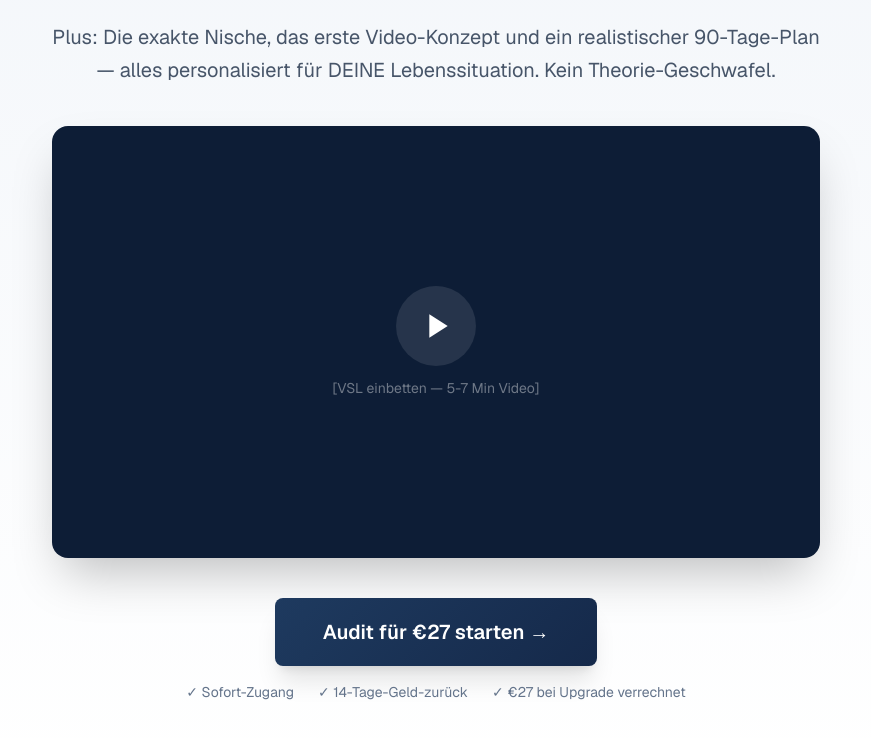
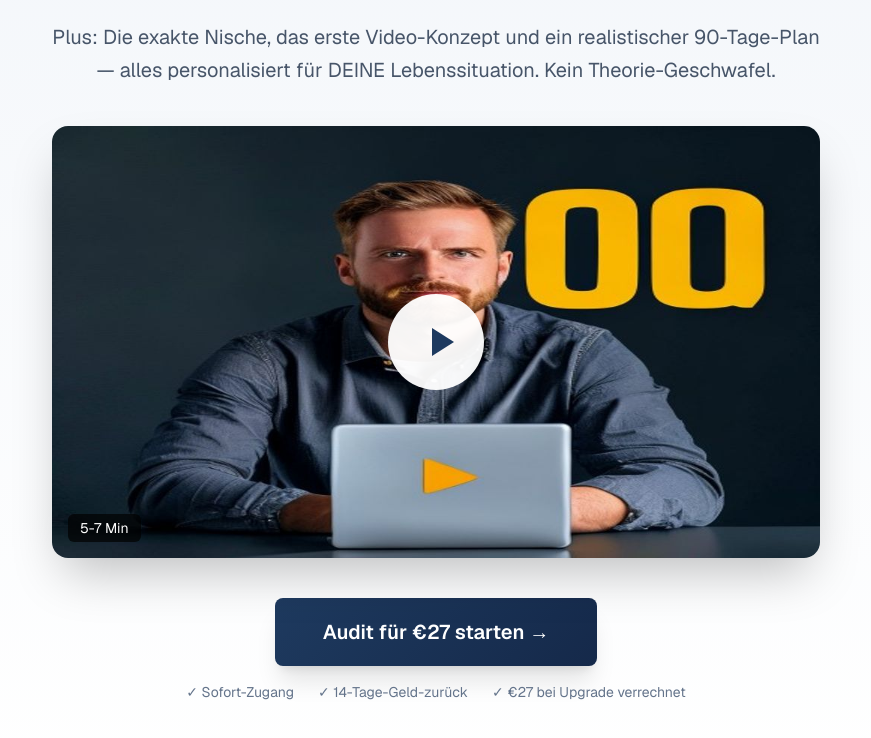
Before and after one commit to sahero7/maskpilot-website, a plain HTML site: page audit.html in a window 1280 px wide. Shown: the part 476-1214 px from the top of the page, without its empty margins (204-1075 px from the left). Drawn offline with nearby package versions, Linux system fonts and the light colour scheme.

Commit message:
feat: add hero images (Pollinations FLUX) — dashboard, vsl-thumb, og-image, avatar

```diff
--- a/audit.html
+++ b/audit.html
@@ -4,6 +4,8 @@
 <meta charset="UTF-8" />
 <meta name="viewport" content="width=device-width, initial-scale=1.0" />
 <title>Faceless YouTube Audit (€27) — MaskPilot Pro</title>
+<meta property="og:image" content="/assets/og-image.png" />
+<meta property="og:title" content="MaskPilot Audit (€27) — Faceless YouTube System" />
 <meta name="description" content="60 Min Audit: Find heraus, ob Faceless YouTube für dich passt. Plus deine ideale Nische, erstes Video-Konzept und 90-Tage-Plan." />
 
 <script src="https://cdn.tailwindcss.com"></script>
@@ -73,14 +75,15 @@ body { font-family: 'Geist', system-ui, sans-serif; }
       Plus: Die exakte Nische, das erste Video-Konzept und ein realistischer 90-Tage-Plan — alles personalisiert für DEINE Lebenssituation. Kein Theorie-Geschwafel.
     </p>
 
-    <!-- VSL Placeholder -->
-    <div class="bg-navy-900 rounded-2xl aspect-video max-w-3xl mx-auto mb-10 flex items-center justify-center text-white/40 shadow-2xl">
-      <div class="text-center">
-        <div class="w-20 h-20 bg-white/10 rounded-full flex items-center justify-center mx-auto mb-3">
-          <svg class="w-10 h-10 text-white" fill="currentColor" viewBox="0 0 24 24"><path d="M8 5v14l11-7z"/></svg>
+    <!-- VSL Thumbnail (clickable, opens modal/video later) -->
+    <div class="relative max-w-3xl mx-auto mb-10 group cursor-pointer" role="button" aria-label="Video abspielen">
+      <img src="/assets/vsl-thumb.png" alt="Video Sales Letter — €8.430/Monat ohne dein Gesicht" class="rounded-2xl aspect-video w-full object-cover shadow-2xl" loading="lazy" />
+      <div class="absolute inset-0 flex items-center justify-center">
+        <div class="w-24 h-24 bg-white/95 group-hover:bg-white rounded-full flex items-center justify-center shadow-2xl transition-all group-hover:scale-110">
+          <svg class="w-12 h-12 text-navy-700 ml-2" fill="currentColor" viewBox="0 0 24 24"><path d="M8 5v14l11-7z"/></svg>
         </div>
-        <div class="text-sm">[VSL einbetten — 5-7 Min Video]</div>
       </div>
+      <div class="absolute bottom-4 left-4 bg-black/70 text-white text-sm px-3 py-1 rounded-md">5-7 Min</div>
     </div>
 
     <a href="#order" class="cta-button inline-block bg-navy-700 text-white px-12 py-5 rounded-lg font-semibold text-xl shadow-xl">
```
Also changed, not shown: index.html (+6 -6 lines), assets/avatar-michael.png (added), assets/hero-dashboard.png (added), assets/og-image.png (added), assets/vsl-thumb.png (added).
